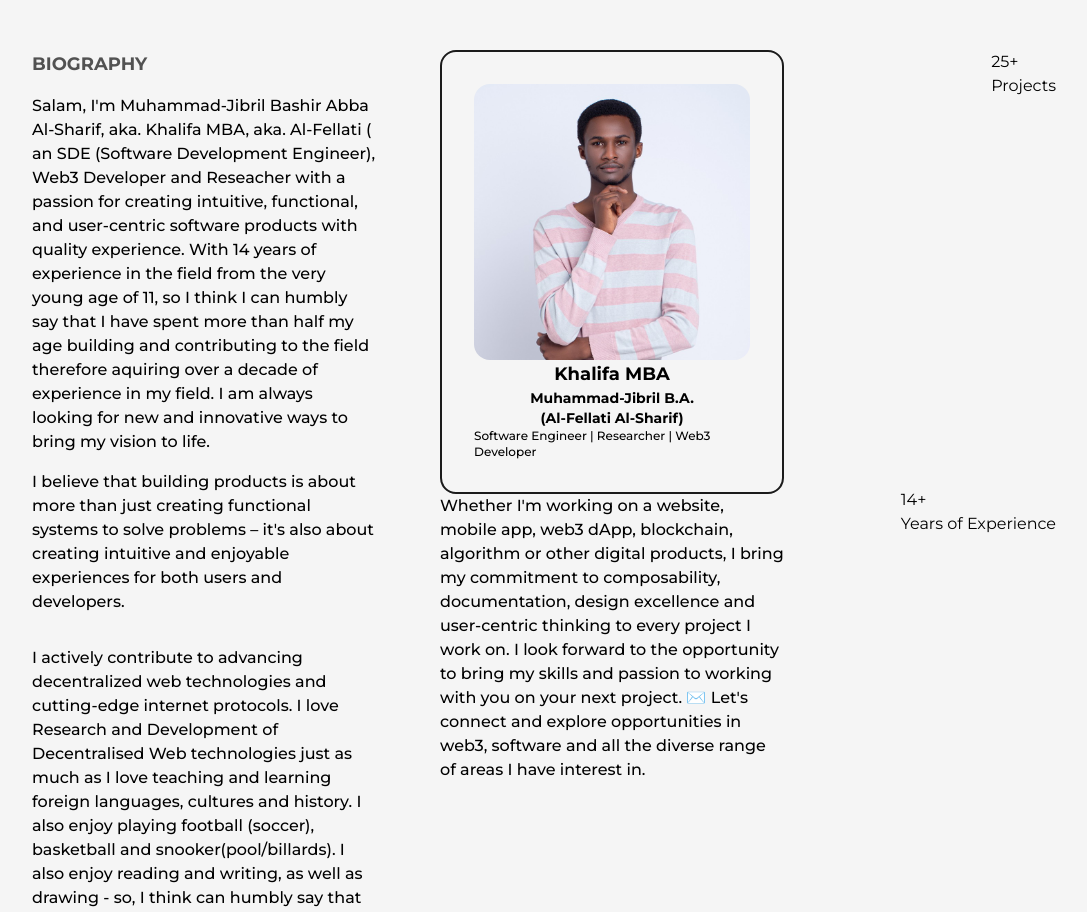
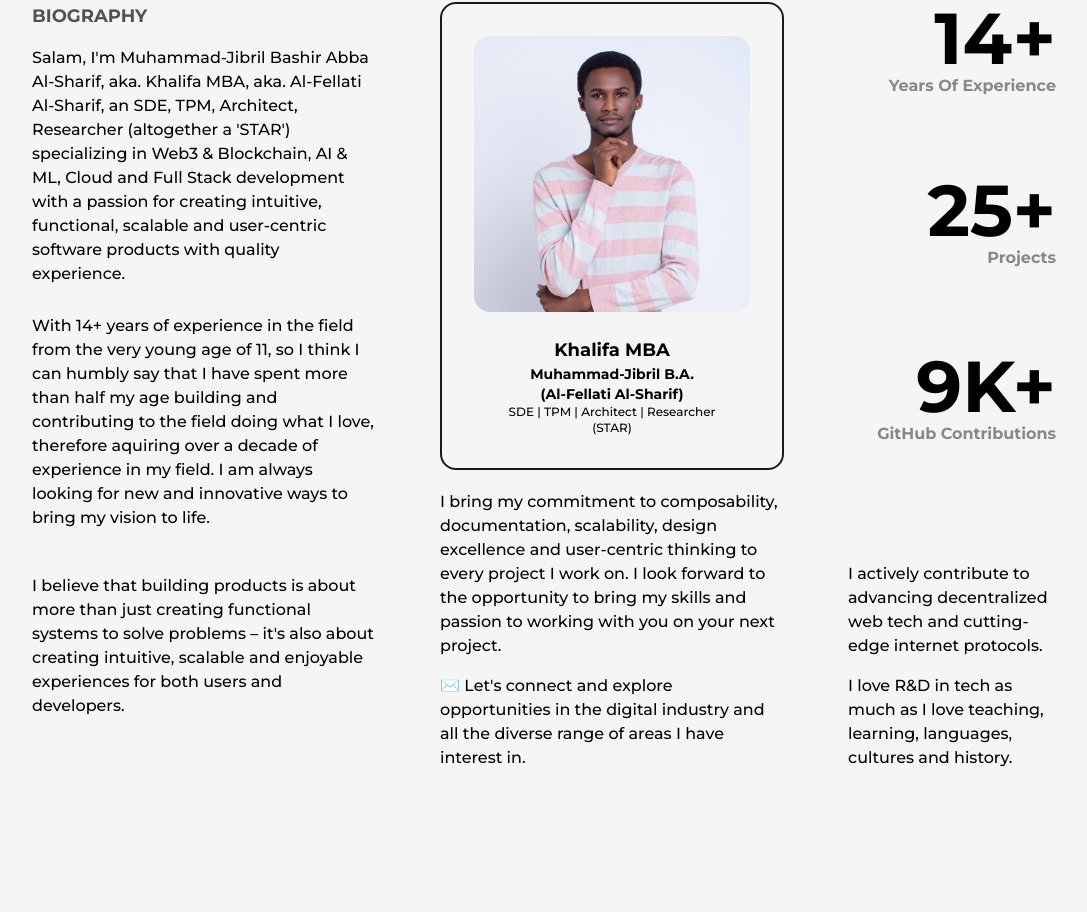
Before and after one commit to balqaasem/mydevportfolio, a Next.js app: page /about in a window 1280 px wide. Shown: the part 278-1190 px from the top of the page, without its empty margins (96-1183 px from the left). Built offline with nearby package versions, Linux system fonts and the light colour scheme.

Commit message:
About page update

```diff
--- a/src/pages/about.js
+++ b/src/pages/about.js
@@ -14,29 +14,26 @@ const about = () => {
         </Head>
         <main className='flex wfull flex-col items-center justify-center'>
             <Layout className='pt-16'>
-            <AnimatedText text="Building Great Products!" className='!mb-16'/>
+            <AnimatedText text="Behind a Shining STAR!" className='!mb-16'/>
             <div className='grid w-full grid-cols-8 gap-16'>
                 <div className='col-span-3 flex flex-col items-start justify-start'>
                     <h2 className='mb-4 text-lg font-bold uppercase text-dark/75'>Biography</h2>
 
                     <p className='font-medium'>
-                    Salam, I'm Muhammad-Jibril Bashir Abba Al-Sharif, aka. Khalifa MBA, aka. Al-Fellati ( an SDE (Software Development Engineer), Web3 Developer and Reseacher with a passion for creating intuitive,
-                    functional, and user-centric software products with quality experience. With 14 years of experience in the field from the very young age of 11, so I think
-                    I can humbly say that I have spent more than half my age building and contributing to the field therefore aquiring over a decade of experience in my field.
+                    Salam, I'm Muhammad-Jibril Bashir Abba Al-Sharif, aka. Khalifa MBA, aka. Al-Fellati Al-Sharif, an SDE, TPM, Architect, Researcher (altogether a 'STAR')
+                    specializing in Web3 & Blockchain, AI & ML, Cloud and Full Stack development with a passion for creating intuitive, functional, scalable and user-centric software products with quality experience.
+                    </p>
+
+                    <p className='my-7 font-medium'>
+                    With 14+ years of experience in the field from the very young age of 11, so I think I can humbly say that I have spent more than half my age building
+                    and contributing to the field doing what I love, therefore aquiring over a decade of experience in my field.
                     I am always looking for new and innovative ways to bring my vision to life.
                     </p>
 
                     <p className='my-4 font-medium'>
                     I believe that building products is about more than just creating functional systems to solve problems
-                    – it's also about creating intuitive and enjoyable experiences for both users and developers.
+                    – it's also about creating intuitive, scalable and enjoyable experiences for both users and developers.
                     </p>
-
-                    <p className='my-4 font-medium'>
-                    I actively contribute to advancing decentralized web technologies and cutting-edge internet protocols. I love Research and Development of Decentralised Web technologies
-                    just as much as I love teaching and learning foreign languages, cultures and history. I also enjoy playing football (soccer), basketball and snooker(pool/billards).
-                    I also enjoy reading and writing, as well as drawing - so, I think can humbly say that I'm both a scientist and an artist, and enigineer and a researcher..
-                    </p>
-
                 </div>
                 <div className='col-span-3 flex flex-col items-start justify-start'>
                     <div className='col-span-3 relative h-max rounded-2xl border-2 border-solid border-dark bg-light p-8'>
@@ -44,7 +41,7 @@ const about = () => {
                             <div>
                             <Image src={profilePic} alt='Khalifa MBA' className='w-full h-auto rounded-2xl'/>
                             </div>
-                            <div className='flex wfull flex-col items-center justify-center font-bold text-lg'>
+                            <div className='flex wfull flex-col items-center justify-center font-bold text-lg pt-6'>
                             <h1>Khalifa MBA</h1>
                             </div>
                             <div className='flex wfull flex-col items-center justify-center font-bold text-sm'>
@@ -52,37 +49,51 @@ const about = () => {
                             <h1>(Al-Fellati Al-Sharif)</h1>
                             </div>
                             <div className='flex wfull flex-col items-center justify-center font-medium text-xs'>
-                            <p>Software Engineer | Researcher | Web3 Developer</p>
+                            <p>SDE | TPM | Architect | Researcher</p>
+                            <p>(STAR)</p>
                             </div>
                     </div>
                     <div>
-                        <p className='my-19 font-medium'>
-                        Whether I'm working on a website, mobile app, web3 dApp, blockchain, algorithm or other digital products,
-                        I bring my commitment to composability, documentation, design excellence and user-centric thinking to
-                        every project I work on. I look forward to the opportunity to bring my skills and passion to working with you on your next project.
-                        ✉️ Let's connect and explore opportunities in web3, software and all the diverse range of areas I have interest in.
+                        <p className='my-19 pt-5 font-medium'>
+                        I bring my commitment to composability, documentation, scalability, design excellence and user-centric thinking to every project I work on.
+                        I look forward to the opportunity to bring my skills and passion to working with you on your next project.
+                        </p>
+
+                        <p className='my-4 font-medium'>
+                        ✉️ Let's connect and explore opportunities in the digital industry and all the diverse range of areas I have interest in.
                         </p>
                     </div>
                 </div>
 
                 <div className='col-span-2 flex flex-col items-end justify-between'>
-                    <div>
-                        <span>
-                            25+
-                        </span>
-                        <h2>Projects</h2>
+                    <div className='col-span-2 flex flex-col items-end justify-between'>
+                        <div className='flex flex-col items-end justify-between pb-6'>
+                            <span className='inline-block text-7xl font-bold'>
+                                14+
+                            </span>
+                            <h2 className='text-l font-bold capitalize text-dark/50'>Years of Experience</h2>
+                        </div>
+                        <div className='flex flex-col items-end justify-between my-7 pt-6'>
+                            <span className='inline-block text-7xl font-bold'>
+                                25+
+                            </span>
+                            <h2 className='text-l font-bold capitalize text-dark/50'>Projects</h2>
+                        </div>
+                        <div className='flex flex-col items-end justify-between my-7 pt-6'>
+                            <span className='inline-block text-7xl font-bold'>
+                                9K+
+                            </span>
+                            <h2 className='text-l font-bold capitalize text-dark/50'>GitHub Contributions</h2>
+                        </div>
                     </div>
                     <div>
-                        <span>
-                            14+
-                        </span>
-                        <h2>Years of Experience</h2>
-                    </div>
-                    <div>
-                        <span>
-                            9,000+
-                        </span>
-                        <h2>GitHub Contributions</h2>
+                        <p className='font-medium'>
+                        I actively contribute to advancing decentralized web tech and cutting-edge internet protocols.
+                        </p>
+
+                        <p className='my-4 font-medium'>
+                        I love R&D in tech as much as I love teaching, learning, languages, cultures and history.
+                        </p>
                     </div>
                 </div>
             </div>
```
